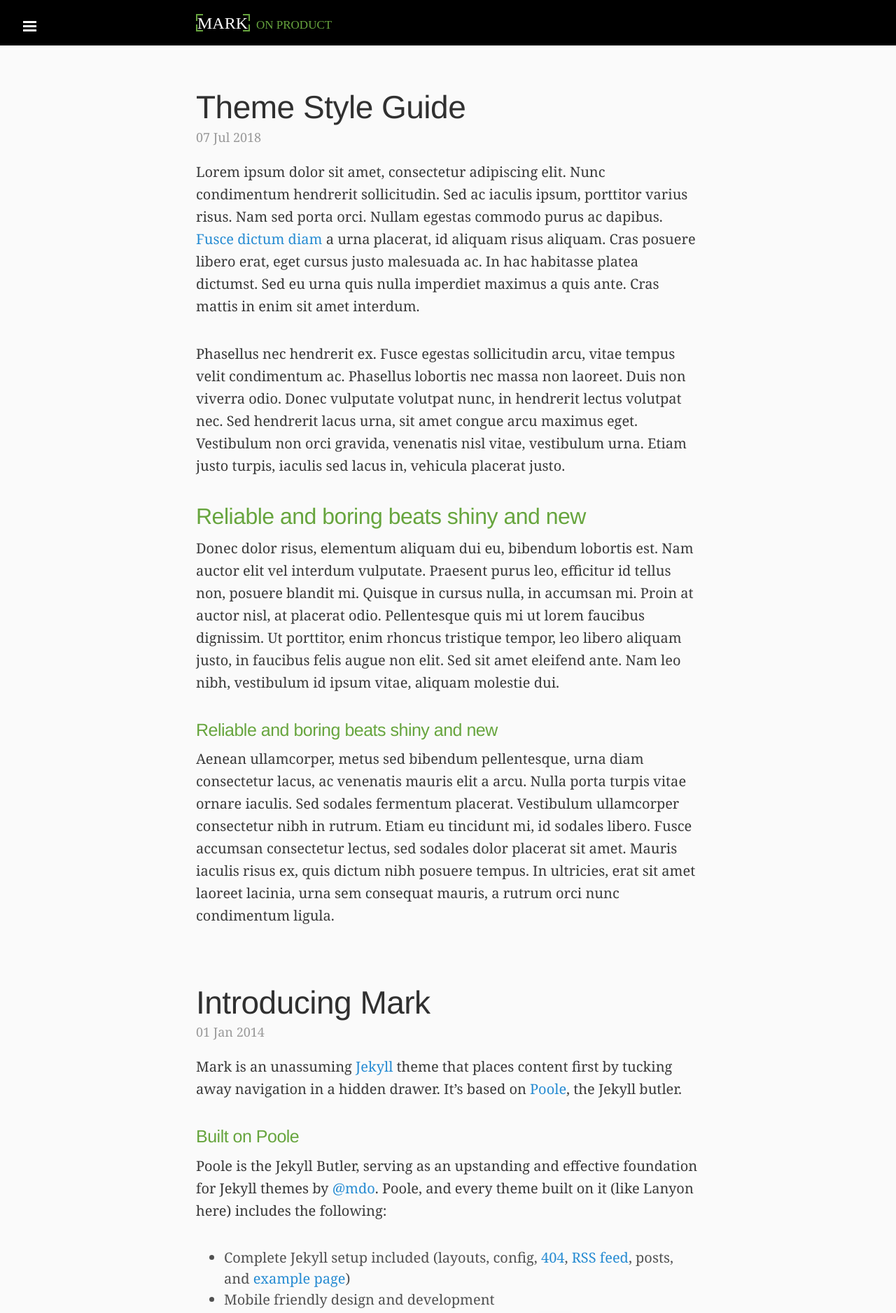
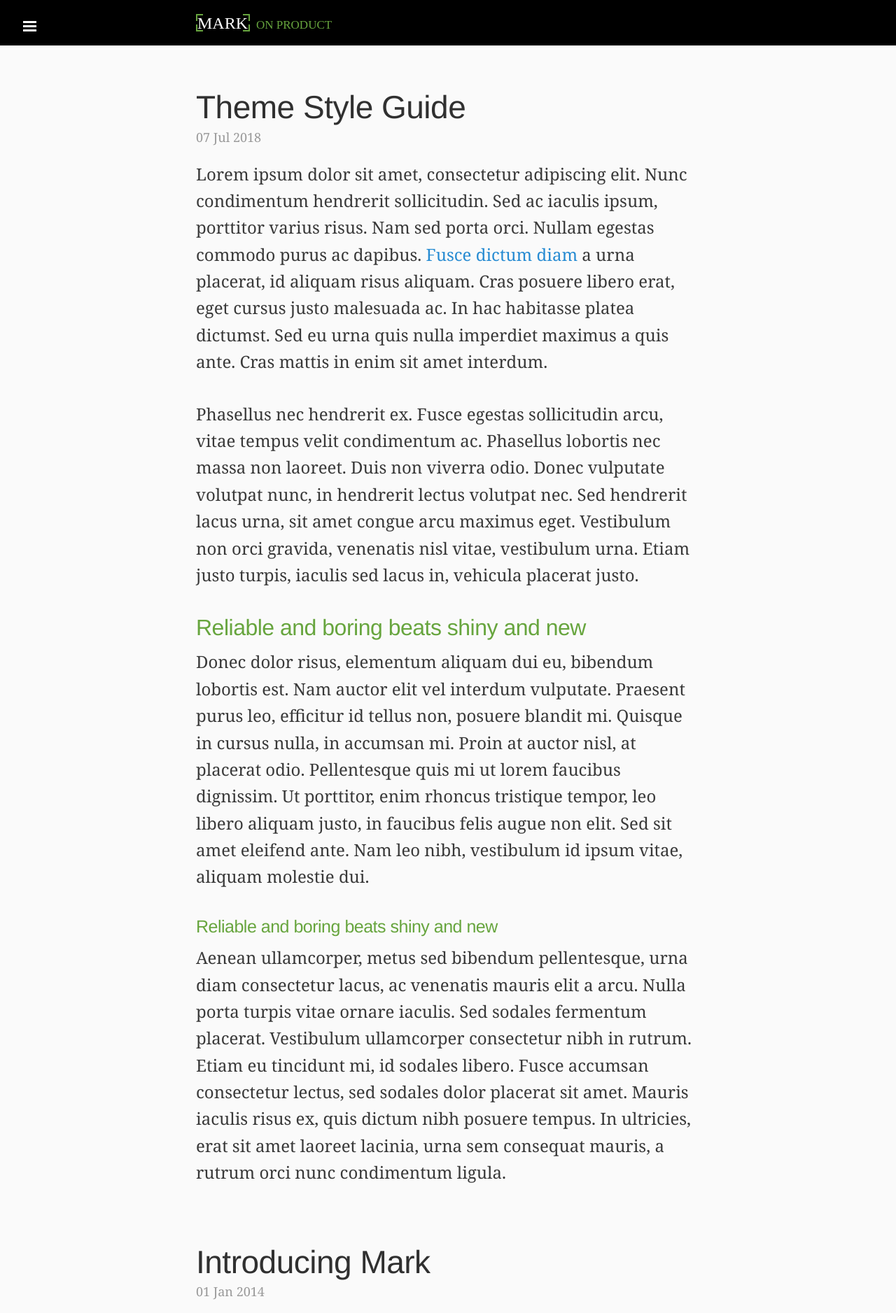
Before and after one commit to markthelefty/markthelefty.github.io, a Jekyll site: the page built from index.html, in a window 1280 px wide. Shown: the top 1877 px of the page at 70% size. Built offline with Jekyll 4.4.1, drawn with Linux system fonts in a browser that asks for light colours; some web fonts are replaced; Markdown is read by kramdown in place of the engine named in the settings; the list of posts is cut into pages by our own code.

Commit message:
type adjustments

```diff
--- a/public/css/custom.css
+++ b/public/css/custom.css
@@ -43,7 +43,6 @@ body {
 .post-title {
   font-size: 2.3rem;
   color: #000;
-  /*font-weight: 700;*/
  }
 
 h2, h3, h4 {
@@ -63,5 +62,6 @@ h2 {
   line-height: 1.6;
   margin-bottom: 1.8rem;
   font-weight:300;
+  font-size:1.2rem;
   color: #393939;
  }
```
